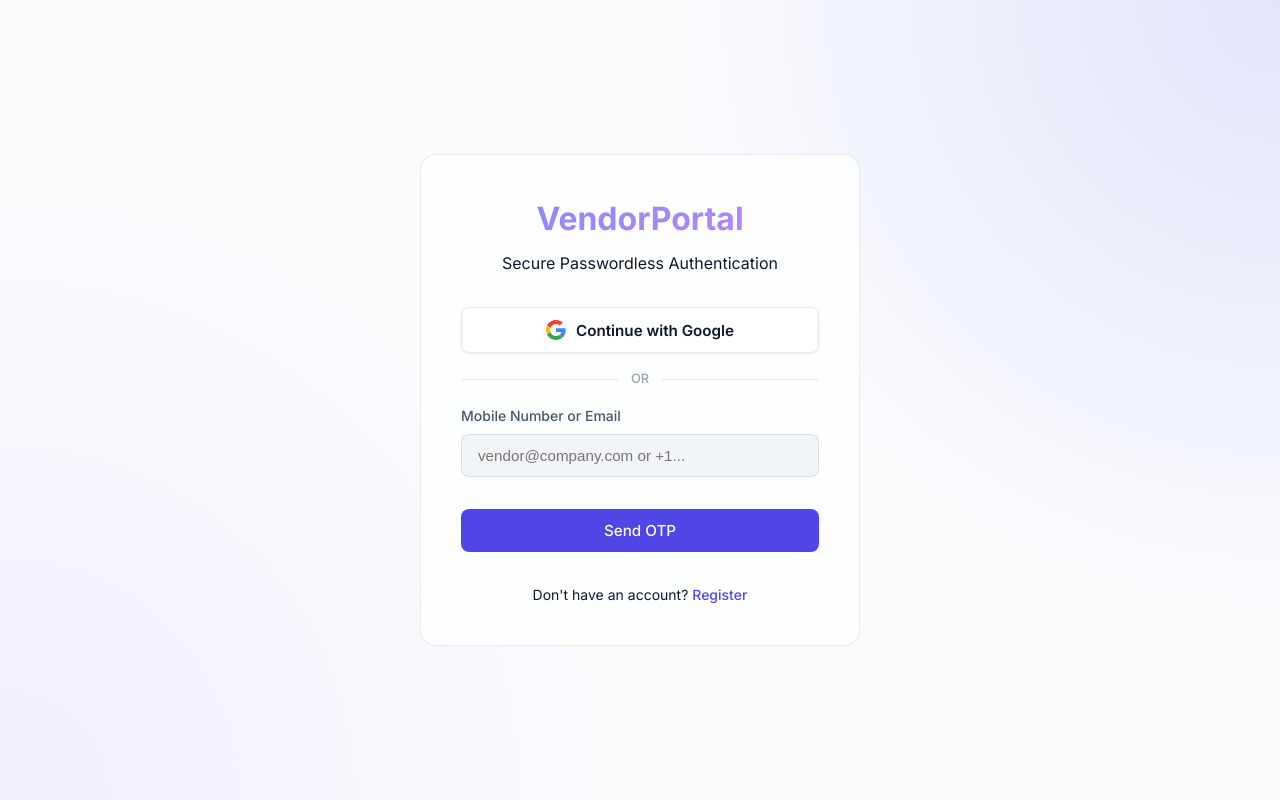
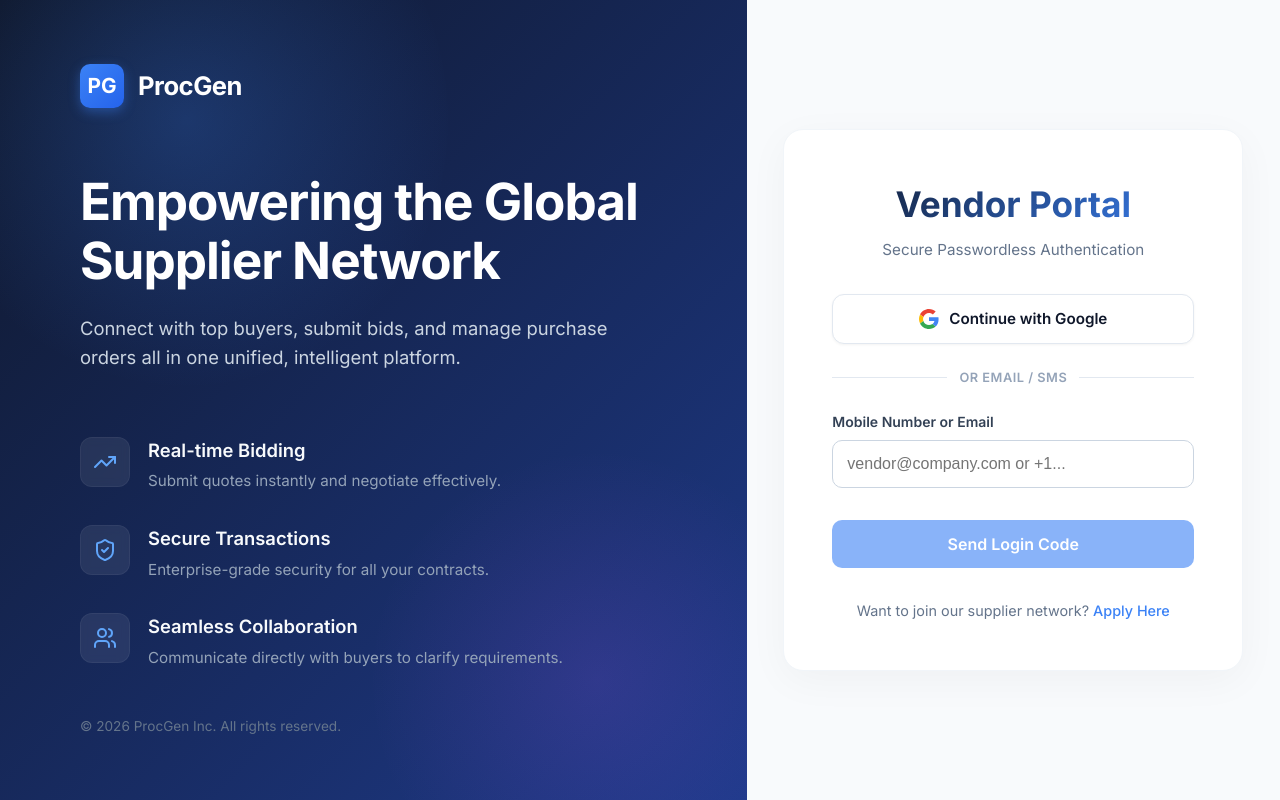
Before and after one commit to Aryan2627/Csupplier, a React (Vite) app: page /login in a window 1280 px wide. Built offline with nearby package versions, Linux system fonts and the light colour scheme.

Commit message:
style: overhaul vendor login to modern enterprise split-screen layout

```diff
--- a/src/pages/Login.css
+++ b/src/pages/Login.css
@@ -1,18 +1,159 @@
-.login-container {
+.login-split-container {
+  display: flex;
+  min-height: 100vh;
+  width: 100vw;
+  background-color: #fff;
+  font-family: 'Inter', system-ui, -apple-system, sans-serif;
+}
+
+.login-hero-side {
+  flex: 1.1;
+  background: linear-gradient(135deg, #0f172a 0%, #1e3a8a 100%);
+  color: white;
+  display: flex;
+  flex-direction: column;
+  justify-content: space-between;
+  padding: 4rem 5rem;
+  position: relative;
+  overflow: hidden;
+}
+
+/* Subtle abstract shapes to the hero */
+.login-hero-side::before {
+  content: '';
+  position: absolute;
+  top: -20%;
+  left: -10%;
+  width: 70%;
+  height: 70%;
+  background: radial-gradient(circle, rgba(59, 130, 246, 0.25) 0%, transparent 70%);
+  border-radius: 50%;
+  pointer-events: none;
+}
+
+.login-hero-side::after {
+  content: '';
+  position: absolute;
+  bottom: -15%;
+  right: -10%;
+  width: 60%;
+  height: 60%;
+  background: radial-gradient(circle, rgba(168, 85, 247, 0.15) 0%, transparent 70%);
+  border-radius: 50%;
+  pointer-events: none;
+}
+
+.hero-content {
+  position: relative;
+  z-index: 1;
+  max-width: 580px;
+}
+
+.hero-logo {
+  display: flex;
+  align-items: center;
+  gap: 14px;
+  margin-bottom: 4rem;
+}
+
+.logo-box {
+  background: linear-gradient(135deg, #3b82f6 0%, #2563eb 100%);
+  color: white;
+  font-weight: 800;
+  font-size: 1.3rem;
+  width: 44px;
+  height: 44px;
   display: flex;
   align-items: center;
   justify-content: center;
-  min-height: 100vh;
-  width: 100vw;
-  background: radial-gradient(circle at top right, rgba(99, 102, 241, 0.15), transparent 40%),
-              radial-gradient(circle at bottom left, rgba(192, 132, 252, 0.1), transparent 40%);
+  border-radius: 10px;
+  box-shadow: 0 4px 12px rgba(59, 130, 246, 0.4);
+}
+
+.hero-logo h2 {
+  font-size: 1.6rem;
+  font-weight: 700;
+  margin: 0;
+  letter-spacing: -0.5px;
+}
+
+.hero-title {
+  font-size: 3.2rem;
+  font-weight: 800;
+  line-height: 1.15;
+  margin-bottom: 1.5rem;
+  letter-spacing: -1px;
+}
+
+.hero-subtitle {
+  font-size: 1.15rem;
+  line-height: 1.6;
+  color: #cbd5e1;
+  margin-bottom: 4rem;
+}
+
+.hero-features {
+  display: flex;
+  flex-direction: column;
+  gap: 2rem;
+}
+
+.feature-item {
+  display: flex;
+  align-items: flex-start;
+  gap: 18px;
+}
+
+.feature-icon {
+  background: rgba(255, 255, 255, 0.08);
+  padding: 12px;
+  border-radius: 12px;
+  display: flex;
+  align-items: center;
+  justify-content: center;
+  color: #60a5fa;
+  border: 1px solid rgba(255, 255, 255, 0.05);
+  backdrop-filter: blur(4px);
+}
+
+.feature-item h3 {
+  margin: 0 0 6px 0;
+  font-size: 1.15rem;
+  font-weight: 600;
+  color: #f8fafc;
+}
+
+.feature-item p {
+  margin: 0;
+  font-size: 0.95rem;
+  color: #94a3b8;
+  line-height: 1.5;
+}
+
+.hero-footer {
+  position: relative;
+  z-index: 1;
+  color: #64748b;
+  font-size: 0.85rem;
+}
+
+.login-form-side {
+  flex: 1;
+  display: flex;
+  align-items: center;
+  justify-content: center;
+  background: #f8fafc;
+  position: relative;
 }
 
 .login-box {
   width: 100%;
-  max-width: 440px;
-  padding: 2.5rem;
-  margin: 1rem;
+  max-width: 460px;
+  padding: 3rem;
+  background: white;
+  border-radius: 20px;
+  box-shadow: 0 10px 40px rgba(0, 0, 0, 0.04);
+  border: 1px solid #f1f5f9;
 }
 
 .login-header {
@@ -21,9 +162,17 @@
 }
 
 .login-header h1 {
-  font-size: 2rem;
-  font-weight: 700;
+  font-size: 2.2rem;
+  font-weight: 800;
   margin-bottom: 0.5rem;
+  background: linear-gradient(135deg, #0f172a 0%, #3b82f6 100%);
+  -webkit-background-clip: text;
+  -webkit-text-fill-color: transparent;
+}
+
+.login-header p {
+  color: #64748b;
+  font-size: 0.95rem;
 }
 
 .login-form {
@@ -40,50 +189,72 @@
 
 .form-group label {
   font-size: 0.875rem;
-  font-weight: 500;
-  color: var(--text-secondary);
+  font-weight: 600;
+  color: #334155;
 }
 
-.form-options {
-  display: flex;
-  justify-content: space-between;
-  align-items: center;
-  font-size: 0.875rem;
+.input-field {
+  padding: 0.75rem 1rem;
+  border: 1px solid #cbd5e1;
+  border-radius: 6px;
+  font-size: 1rem;
+  color: #0f172a;
+  background-color: #fff;
+  transition: all 0.2s ease;
 }
 
-.checkbox-label {
-  display: flex;
-  align-items: center;
-  gap: 0.5rem;
-  cursor: pointer;
-  color: var(--text-secondary);
+.input-field:focus {
+  outline: none;
+  border-color: #3b82f6;
+  box-shadow: 0 0 0 3px rgba(59, 130, 246, 0.1);
 }
 
-.forgot-password {
-  color: var(--accent-primary);
+.btn {
+  padding: 0.75rem 1.5rem;
+  font-size: 1rem;
+  font-weight: 600;
+  border-radius: 6px;
+  cursor: pointer;
+  transition: all 0.2s ease;
+  border: none;
 }
 
-.forgot-password:hover {
-  color: var(--accent-secondary);
-  text-decoration: underline;
+.btn:disabled {
+  opacity: 0.6;
+  cursor: not-allowed;
 }
 
-.login-btn {
-  width: 100%;
-  margin-top: 0.5rem;
+.btn-primary {
+  background-color: #3b82f6;
+  color: white;
+}
+
+.btn-primary:not(:disabled):hover {
+  background-color: #2563eb;
+  transform: translateY(-1px);
 }
 
 .login-footer {
-  margin-top: 2rem;
   text-align: center;
-  font-size: 0.875rem;
+  font-size: 0.9rem;
+}
+
+.text-secondary {
+  color: #64748b;
 }
 
 .text-primary {
-  color: var(--accent-primary);
+  color: #3b82f6;
   font-weight: 500;
+  text-decoration: none;
 }
 
 .text-primary:hover {
   text-decoration: underline;
 }
+
+@media (max-width: 960px) {
+  .login-hero-side {
+    display: none;
+  }
+}
--- a/src/pages/Login.tsx
+++ b/src/pages/Login.tsx
@@ -1,5 +1,6 @@
 import React, { useState } from 'react';
 import { useNavigate } from 'react-router-dom';
+import { ShieldCheck, TrendingUp, Users } from 'lucide-react';
 import './Login.css';
 
 export function Login() {
@@ -86,14 +87,55 @@
   };
 
   return (
-    <div className="login-container">
-      <div className="login-box glass-panel">
+    <div className="login-split-container">
+      {/* LEFT SIDE - Enterprise Branding */}
+      <div className="login-hero-side">
+        <div className="hero-content">
+          <div className="hero-logo">
+            <div className="logo-box">PG</div>
+            <h2>ProcGen</h2>
+          </div>
+          <h1 className="hero-title">Empowering the Global Supplier Network</h1>
+          <p className="hero-subtitle">Connect with top buyers, submit bids, and manage purchase orders all in one unified, intelligent platform.</p>
+
+          <div className="hero-features">
+            <div className="feature-item">
+              <div className="feature-icon"><TrendingUp size={24} /></div>
+              <div>
+                <h3>Real-time Bidding</h3>
+                <p>Submit quotes instantly and negotiate effectively.</p>
+              </div>
+            </div>
+            <div className="feature-item">
+              <div className="feature-icon"><ShieldCheck size={24} /></div>
+              <div>
+                <h3>Secure Transactions</h3>
+                <p>Enterprise-grade security for all your contracts.</p>
+              </div>
+            </div>
+            <div className="feature-item">
+              <div className="feature-icon"><Users size={24} /></div>
+              <div>
+                <h3>Seamless Collaboration</h3>
+                <p>Communicate directly with buyers to clarify requirements.</p>
+              </div>
+            </div>
+          </div>
+        </div>
+        <div className="hero-footer">
+          <p>© 2026 ProcGen Inc. All rights reserved.</p>
+        </div>
+      </div>
+
+      {/* RIGHT SIDE - Form */}
+      <div className="login-form-side">
+        <div className="login-box">
           <div className="login-header">
-          <h1 className="text-gradient">VendorPortal</h1>
+            <h1 className="text-gradient">Vendor Portal</h1>
             <p className="text-secondary">Secure Passwordless Authentication</p>
           </div>
 
-        {error && <div style={{ color: '#ef4444', marginBottom: '16px', textAlign: 'center', fontSize: '0.9rem', backgroundColor: '#fee2e2', padding: '8px', borderRadius: '4px' }}>{error}</div>}
+          {error && <div style={{ color: '#ef4444', marginBottom: '16px', textAlign: 'center', fontSize: '0.9rem', backgroundColor: '#fee2e2', padding: '12px', borderRadius: '8px', fontWeight: 500 }}>{error}</div>}
 
           {step === 'request' ? (
             <>
@@ -101,12 +143,12 @@
                 type="button"
                 onClick={() => { window.location.href = `${getBaseUrl()}/api/auth/google?source=vendor`; }}
                 style={{
-                width: '100%', padding: '12px', borderRadius: '8px',
+                  width: '100%', padding: '14px', borderRadius: '12px',
                   border: '1px solid #e2e8f0', backgroundColor: '#fff',
                   color: '#0f172a', fontSize: '0.95rem', fontWeight: '600',
                   cursor: 'pointer', display: 'flex', alignItems: 'center',
-                justifyContent: 'center', gap: '10px', marginBottom: '16px',
-                transition: 'box-shadow 0.2s', boxShadow: '0 1px 3px rgba(0,0,0,0.08)'
+                  justifyContent: 'center', gap: '10px', marginBottom: '24px',
+                  transition: 'all 0.2s', boxShadow: '0 1px 3px rgba(0,0,0,0.05)'
                 }}
               >
                 <svg width="20" height="20" viewBox="0 0 48 48">
@@ -118,9 +160,9 @@
                 Continue with Google
               </button>
 
-            <div style={{ display: 'flex', alignItems: 'center', gap: '12px', marginBottom: '16px' }}>
+              <div style={{ display: 'flex', alignItems: 'center', gap: '12px', marginBottom: '24px' }}>
                 <div style={{ flex: 1, height: '1px', background: '#e2e8f0' }} />
-              <span style={{ color: '#94a3b8', fontSize: '0.8rem', fontWeight: '500' }}>OR</span>
+                <span style={{ color: '#94a3b8', fontSize: '0.8rem', fontWeight: '600', letterSpacing: '0.5px' }}>OR EMAIL / SMS</span>
                 <div style={{ flex: 1, height: '1px', background: '#e2e8f0' }} />
               </div>
 
@@ -135,22 +177,23 @@
                   value={email}
                   onChange={(e) => setEmail(e.target.value)}
                   required
+                  style={{ padding: '14px', borderRadius: '10px' }}
                 />
               </div>
 
-            <button type="submit" className="btn btn-primary login-btn" disabled={loading || !email}>
-              {loading ? 'Sending OTP...' : 'Send OTP'}
+              <button type="submit" className="btn btn-primary login-btn" disabled={loading || !email} style={{ padding: '14px', borderRadius: '10px', fontSize: '1rem', marginTop: '8px' }}>
+                {loading ? 'Sending OTP...' : 'Send Login Code'}
               </button>
             </form>
             </>
           ) : (
             <form onSubmit={handleVerifyOTP} className="login-form">
               <div className="form-group">
-              <label htmlFor="otp">Enter 6-digit OTP sent to {email}</label>
+                <label htmlFor="otp" style={{ textAlign: 'center', marginBottom: '8px' }}>Enter 6-digit OTP sent to {email}</label>
 
                 {previewUrl && (
-                <div style={{ margin: '8px 0', padding: '12px', backgroundColor: '#eff6ff', border: '1px solid #bfdbfe', borderRadius: '8px', fontSize: '0.85rem' }}>
-                  <strong>Dev Mode:</strong> <a href={previewUrl} target="_blank" rel="noreferrer" style={{ color: '#2563eb', textDecoration: 'underline' }}>View OTP Email in Ethereal</a>
+                  <div style={{ margin: '16px 0', padding: '12px', backgroundColor: '#eff6ff', border: '1px solid #bfdbfe', borderRadius: '8px', fontSize: '0.85rem', textAlign: 'center' }}>
+                    <strong>Dev Mode:</strong> <a href={previewUrl} target="_blank" rel="noreferrer" style={{ color: '#2563eb', textDecoration: 'underline' }}>View OTP Here</a>
                   </div>
                 )}
 
@@ -158,35 +201,36 @@
                   type="text"
                   id="otp"
                   className="input-field"
-                placeholder="· · · · · ·"
+                  placeholder="0 0 0 0 0 0"
                   value={otp}
-                onChange={(e) => setOtp(e.target.value)}
+                  onChange={(e) => setOtp(e.target.value.replace(/\D/g, ''))}
                   maxLength={6}
-                style={{ textAlign: 'center', fontSize: '1.5rem', letterSpacing: '4px' }}
+                  style={{ textAlign: 'center', fontSize: '2rem', letterSpacing: '8px', padding: '16px', borderRadius: '12px', fontWeight: 700 }}
                   required
                 />
               </div>
 
-            <button type="submit" className="btn btn-primary login-btn" disabled={loading || otp.length < 4}>
-              {loading ? 'Verifying...' : 'Sign In'}
+              <button type="submit" className="btn btn-primary login-btn" disabled={loading || otp.length < 6} style={{ padding: '14px', borderRadius: '10px', fontSize: '1rem', marginTop: '16px' }}>
+                {loading ? 'Verifying...' : 'Secure Sign In'}
               </button>
 
-            <div style={{ textAlign: 'center', marginTop: '16px' }}>
+              <div style={{ textAlign: 'center', marginTop: '24px' }}>
                 <button
                   type="button"
                   onClick={() => setStep('request')}
-                style={{ background: 'none', border: 'none', color: '#64748b', fontSize: '0.875rem', cursor: 'pointer', textDecoration: 'underline' }}
+                  style={{ background: 'none', border: 'none', color: '#64748b', fontSize: '0.9rem', cursor: 'pointer', fontWeight: 500 }}
                 >
-                Change Email
+                  Change Email or Mobile Number
                 </button>
               </div>
             </form>
           )}
 
-        <div className="login-footer">
+          <div className="login-footer" style={{ marginTop: '32px' }}>
             <p className="text-secondary">
-            Don't have an account? <a href="#" className="text-primary">Register</a>
+              Want to join our supplier network? <a href="#" className="text-primary">Apply Here</a>
             </p>
+          </div>
         </div>
       </div>
     </div>
```
Lines whose indentation alone changed are shown as unchanged.
